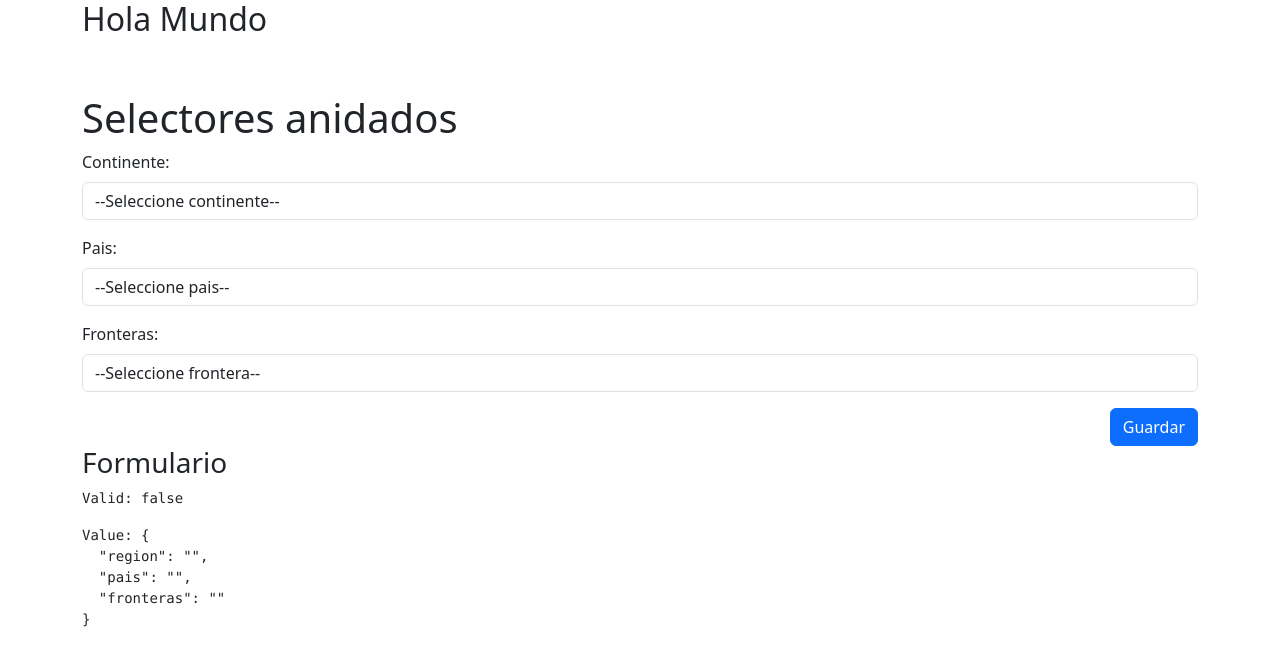
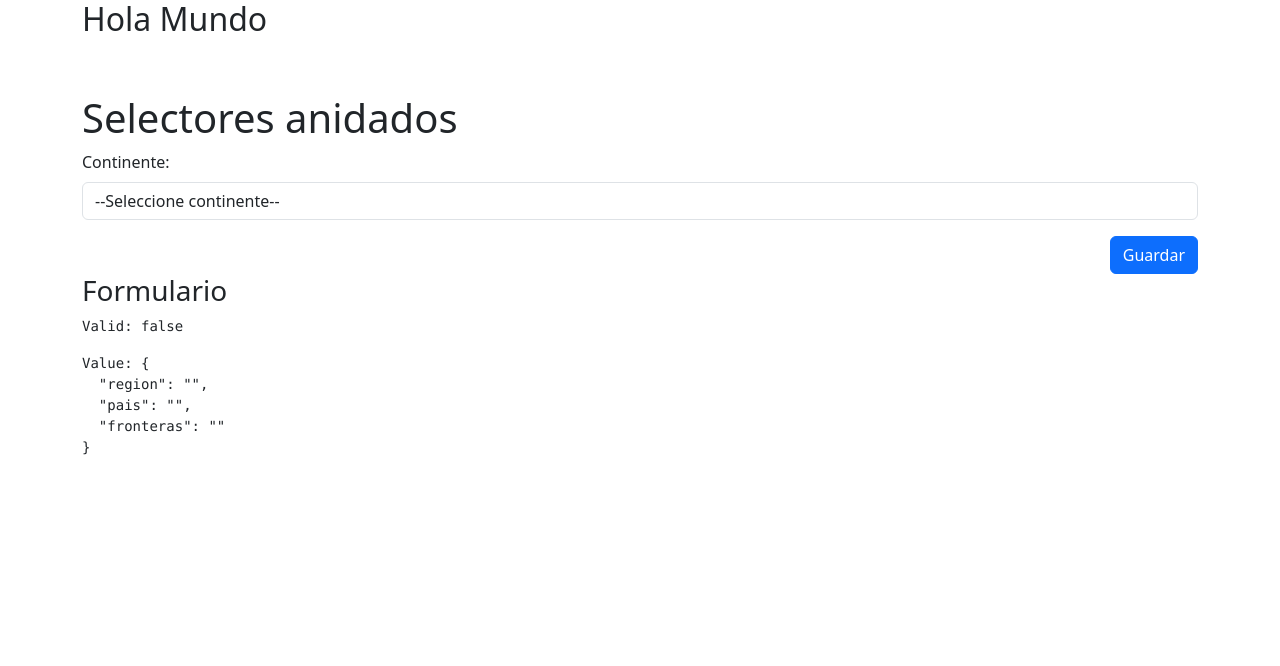
Before and after one commit to adrcorona13/07-selectores, an Angular app: page /paises/selector in a window 1280 px wide. Shown: the top 666 px of the page. Built offline with nearby package versions, Linux system fonts and the light colour scheme.

Commit message:
ocultar selectores sin valor y mostrar mensaje de cargando

```diff
--- a/src/app/paises/pages/selector/selector.component.html
+++ b/src/app/paises/pages/selector/selector.component.html
@@ -11,7 +11,7 @@
             </select>
         </div>
     </div>
-    <div class="row mb-3">
+    <div class="row mb-3" *ngIf="paises.length > 0">
         <div class="col">
             <label class="form-label">Pais:</label>
             <select class="form-control" formControlName="pais">
@@ -23,7 +23,7 @@
         </div>
     </div>
 
-    <div class="row mb-3">
+    <div class="row mb-3" *ngIf="fronteras.length > 0">
         <div class="col">
             <label class="form-label">Fronteras:</label>
             <select class="form-control" formControlName="fronteras">
@@ -32,6 +32,14 @@
                     *ngFor="let pais of fronteras;"
                     [value]="pais">{{pais | titlecase}}</option>
             </select>
+        </div>
+    </div>
+
+    <div class="row" *ngIf="cargando">
+        <div class="col">
+            <div class="alert alert-primary">
+                Cargando...
+            </div>
         </div>
     </div>
 
--- a/src/app/paises/pages/selector/selector.component.ts
+++ b/src/app/paises/pages/selector/selector.component.ts
@@ -2,12 +2,14 @@ import { Component, OnInit } from '@angular/core';
 import { PaisService } from '../../services/pais.service';
 import { FormBuilder, FormGroup, Validators } from '@angular/forms';
 import { Pais, PaisSmall } from '../../interfaces/paises.interface';
-import { switchMap, tap } from 'rxjs';
+import { delay, switchMap, tap } from 'rxjs';
 @Component({
     selector: 'app-selector',
     templateUrl: 'selector.component.html'
 })
 export class SelectorComponent implements OnInit {
+
+    cargando: boolean = false;
 
     formulario: FormGroup = this.fb.group({
         region: ['', [Validators.required]],
@@ -15,9 +17,9 @@ export class SelectorComponent implements OnInit {
         fronteras: ['', [Validators.required]],
     })
 
-    regiones: string[] = [];
-    paises: PaisSmall[] = [];
-    fronteras: string[] = [];
+    regiones    : string[] = [];
+    paises      : PaisSmall[] = [];
+    fronteras   : string[] = [];
 
     constructor(
         private paisService: PaisService,
@@ -34,16 +36,26 @@ export class SelectorComponent implements OnInit {
 
         this.formulario.get('region')?.valueChanges
             .pipe(
-                tap((_) => this.formulario.get('pais')?.reset()),
+                tap((_) => {
+                    this.formulario.get('pais')?.reset()
+                    this.cargando = true;
+                }),
                 switchMap(region => this.paisService.getPaisesPorRegion(region))
-            ).subscribe(paises => this.paises = paises);
+            ).subscribe(paises => {
+                this.paises = paises;
+                this.cargando = false;
+            });
 
         this.formulario.get('pais')?.valueChanges
             .pipe(
-                tap( (_) => this.formulario.get('fronteras')?.reset()),
-                switchMap(pais => this.paisService.getPaisesPorCodigo(pais))
+                tap( (_) => {
+                    this.formulario.get('fronteras')?.reset();
+                    this.cargando = true;
+                }),
+                switchMap(codigo => this.paisService.getPaisesPorCodigo(codigo))
             ).subscribe(pais => {
-                if (pais) this.fronteras = pais.borders;
+                this.fronteras = pais?.borders || [];
+                this.cargando = false;
             })
     }
 
```
